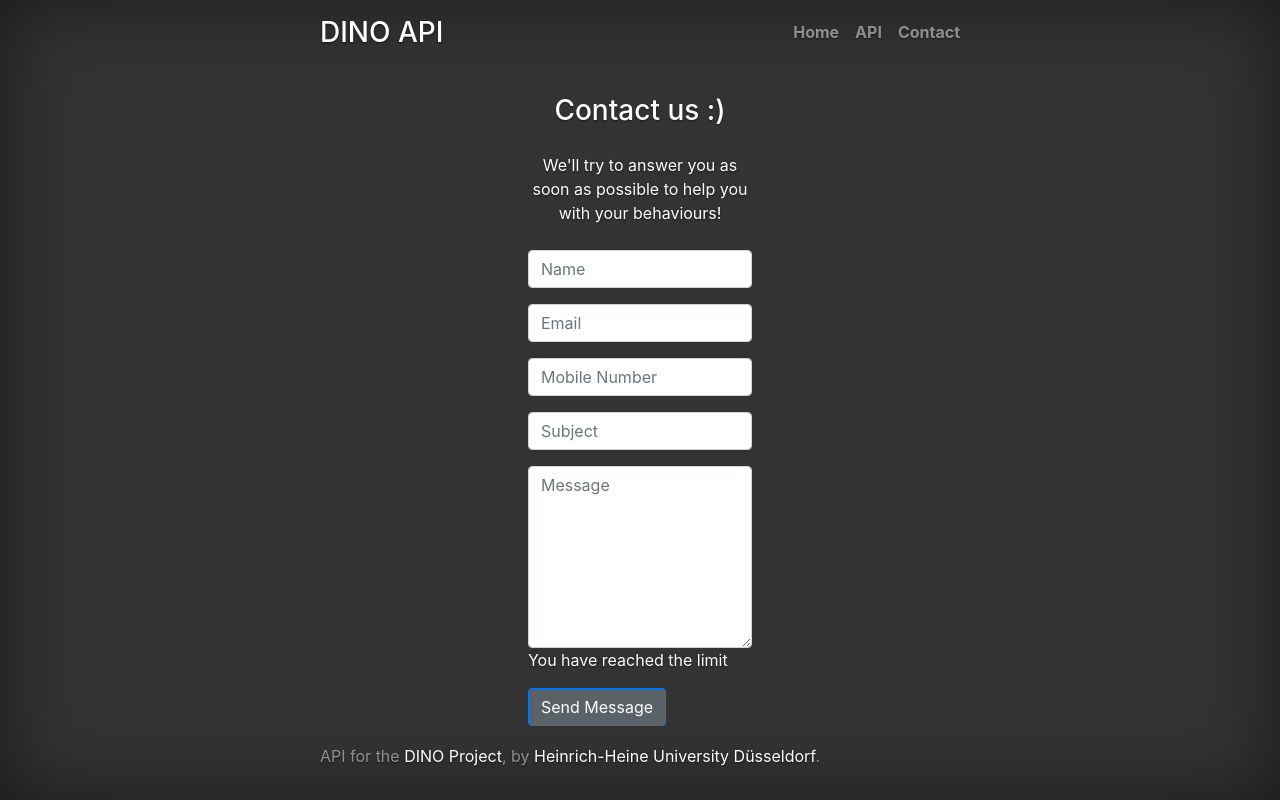
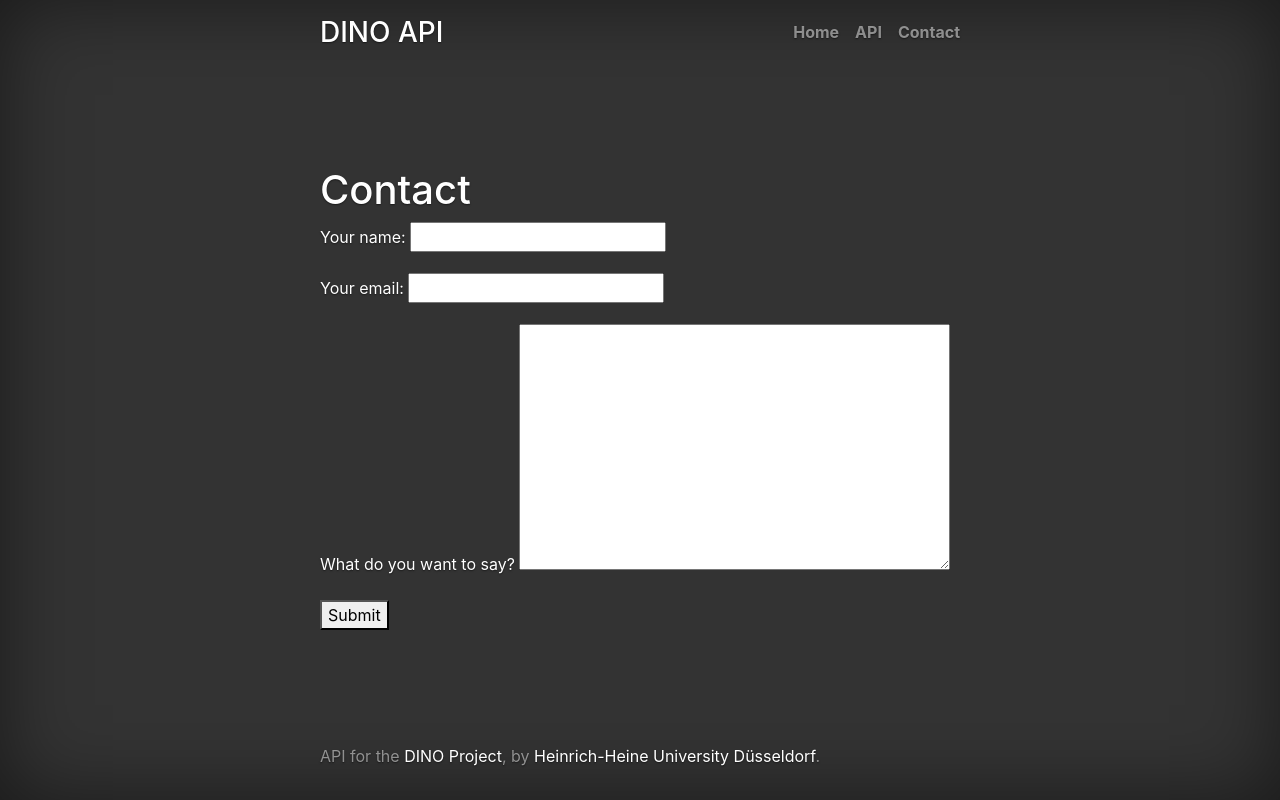
Before and after one commit to Projekt-DINO/django_first_steps, a Django app: template dino/contact/templates/contact/contact.html in a window 1280 px wide. Run offline with Django 3.2, Linux system fonts and the light colour scheme; the template is opened without the code that fills it: values that come from a table or form of the project are taken from there, others are empty; some libraries are stand-ins or nearby versions.

Commit message:
added python mail contact form

```diff
--- /dev/null
+++ b/dino/contact/forms.py
@@ -0,0 +1,18 @@
+# make sure this is at the top if it isn't already
+from django import forms
+
+
+class ContactForm(forms.Form):
+    contact_name = forms.CharField(required=True)
+    contact_email = forms.EmailField(required=True)
+    content = forms.CharField(
+        required=True,
+        widget=forms.Textarea
+    )
+
+    # the new bit we're adding
+    def __init__(self, *args, **kwargs):
+        super(ContactForm, self).__init__(*args, **kwargs)
+        self.fields['contact_name'].label = "Your name:"
+        self.fields['contact_email'].label = "Your email:"
+        self.fields['content'].label = "What do you want to say?"
--- a/dino/contact/static/js/form.js
+++ /dev/null
@@ -1,18 +0,0 @@
-$(document).ready(function(){
-    $('#characterLeft').text('140 characters left');
-    $('#message').keydown(function () {
-        var max = 140;
-        var len = $(this).val().length;
-        if (len >= max) {
-            $('#characterLeft').text('You reached the limit');
-            $('#characterLeft').addClass('red');
-            $('#btnSubmit').addClass('disabled');
-        }
-        else {
-            var ch = max - len;
-            $('#characterLeft').text(ch + ' characters left');
-            $('#btnSubmit').removeClass('disabled');
-            $('#characterLeft').removeClass('red');
-        }
-    });
-});
--- a/dino/contact/templates/contact/contact.html
+++ b/dino/contact/templates/contact/contact.html
@@ -7,9 +7,9 @@
         <div class="inner">
           <a href="/"><h3 class="masthead-brand">DINO API</h3></a>
           <nav class="nav nav-masthead justify-content-center">
-            <a class="nav-link " href="/">Home</a>
-            <a class="nav-link" href="/stocks">API</a>
-            <a class="nav-link" href="/contact">Contact</a>
+            <a class="nav-link " href="/api">Home</a>
+            <a class="nav-link" href="/api/stocks">API</a>
+            <a class="nav-link" href="/api/contact">Contact</a>
           </nav>
         </div>
       </header>
--- a/dino/contact/templates/contact/header.html
+++ b/dino/contact/templates/contact/header.html
@@ -7,7 +7,6 @@
     {% load staticfiles %}
     <link rel="stylesheet" href="{% static 'css/bootstrap.min.css' %}" type="text/css"/>
     <link rel="stylesheet" href="{% static 'css/cover.css' %}" type="text/css"/>
-    <script type="text/javascript" src="{% static 'js/form.js' %}"></script>
 
     <meta charset="utf-8">
     <meta name="viewport" content="width=device-width, initial-scale=1, shrink-to-fit=no">
--- a/dino/contact/templates/contact/includes/form.html
+++ b/dino/contact/templates/contact/includes/form.html
@@ -1,31 +1,9 @@
 {% block content %}
-<div class="container" >
-<div class="col-md-5" style="margin: auto">
-    <div class="form-area">
-        <form role="form">
-        <br style="clear:both">
-                    <h3 style="margin-bottom: 25px; text-align: center;">Contact us :)</h3>
-                    <p style="margin-bottom: 25px; text-align: center;">We'll try to answer you as soon as possible to help you with your behaviours!</p>
-    				<div class="form-group">
-						<input type="text" class="form-control" id="name" name="name" placeholder="Name" required>
-					</div>
-					<div class="form-group">
-						<input type="text" class="form-control" id="email" name="email" placeholder="Email" required>
-					</div>
-					<div class="form-group">
-						<input type="text" class="form-control" id="mobile" name="mobile" placeholder="Mobile Number" required>
-					</div>
-					<div class="form-group">
-						<input type="text" class="form-control" id="subject" name="subject" placeholder="Subject" required>
-					</div>
-                    <div class="form-group">
-                    <textarea class="form-control" type="textarea" id="message" placeholder="Message" maxlength="140" rows="7"></textarea>
-                        <span class="help-block"><p id="characterLeft" class="help-block ">You have reached the limit</p></span>
-                    </div>
+<h1>Contact</h1>
+<form role="form" action="" method="post">
+    {% csrf_token %}
+    {{ form.as_p }}
+    <button type="submit">Submit</button>
+</form>
 
-        <button style="background-color: #5a6268;" type="button" id="submit" name="submit" class="btn btn-primary pull-right">Send Message</button>
-        </form>
-    </div>
-</div>
-</div>
 {% endblock %}
--- a/dino/dino/urls.py
+++ b/dino/dino/urls.py
@@ -19,12 +19,13 @@
 from django.contrib import admin
 from rest_framework.urlpatterns import format_suffix_patterns
 from api import views
+from contact import views as contactView
 
 urlpatterns = [
-    url(r'^admin/', admin.site.urls),
-    url(r'^stocks/', views.StockList.as_view()),
-    url(r'',  include('index.urls')),
-    url(r'^contact/',  include('contact.urls')),
+    url(r'^api/admin/', admin.site.urls),
+    url(r'^api/stocks/', views.StockList.as_view()),
+    url(r'api/',  include('index.urls')),
+    url(r'^api/contact/',  contactView.contact, name='contact'),
 ]
 
 urlpatterns = format_suffix_patterns(urlpatterns)
--- a/dino/index/templates/index/home.html
+++ b/dino/index/templates/index/home.html
@@ -7,9 +7,9 @@
         <div class="inner">
           <a href="/"><h3 class="masthead-brand">DINO API</h3></a>
           <nav class="nav nav-masthead justify-content-center">
-            <a class="nav-link active" href="/">Home</a>
-            <a class="nav-link" href="/stocks">API</a>
-            <a class="nav-link" href="/contact">Contact</a>
+            <a class="nav-link active" href="/api">Home</a>
+            <a class="nav-link" href="/api/stocks">API</a>
+            <a class="nav-link" href="/api/contact">Contact</a>
           </nav>
         </div>
       </header>
```
Also changed, not shown: dino/contact/templates/contact_template.txt (added, +8 -0 lines), dino/contact/views.py (+50 -2 lines), dino/dino/settings.py (+7 -0 lines).
